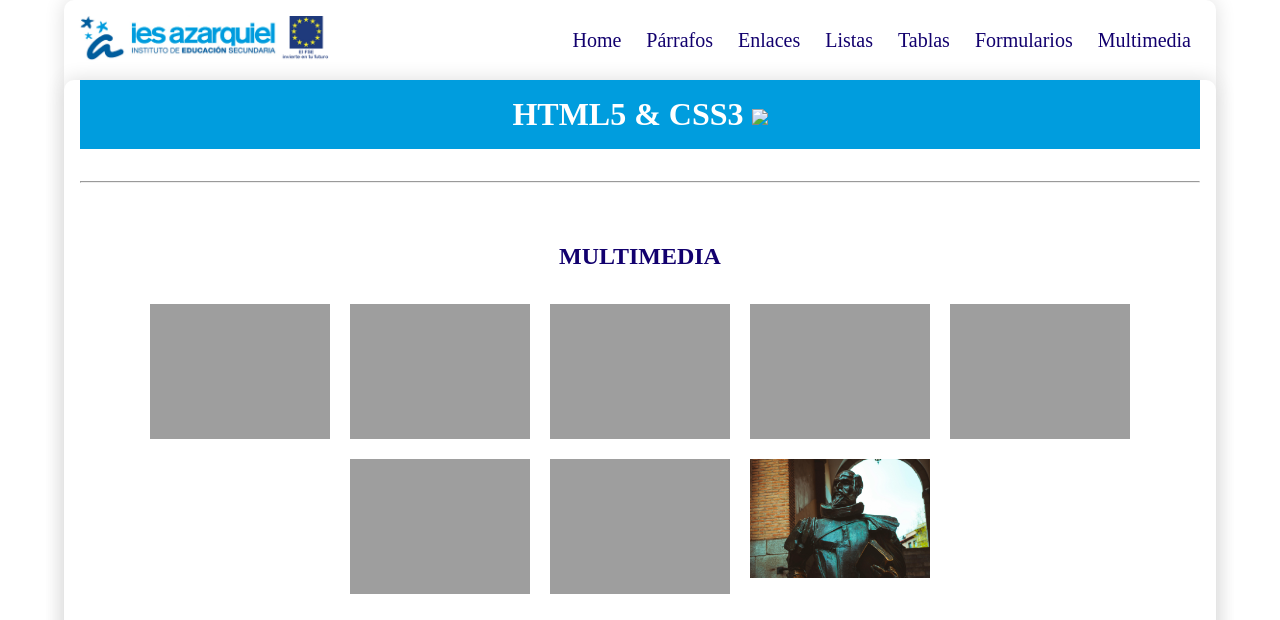
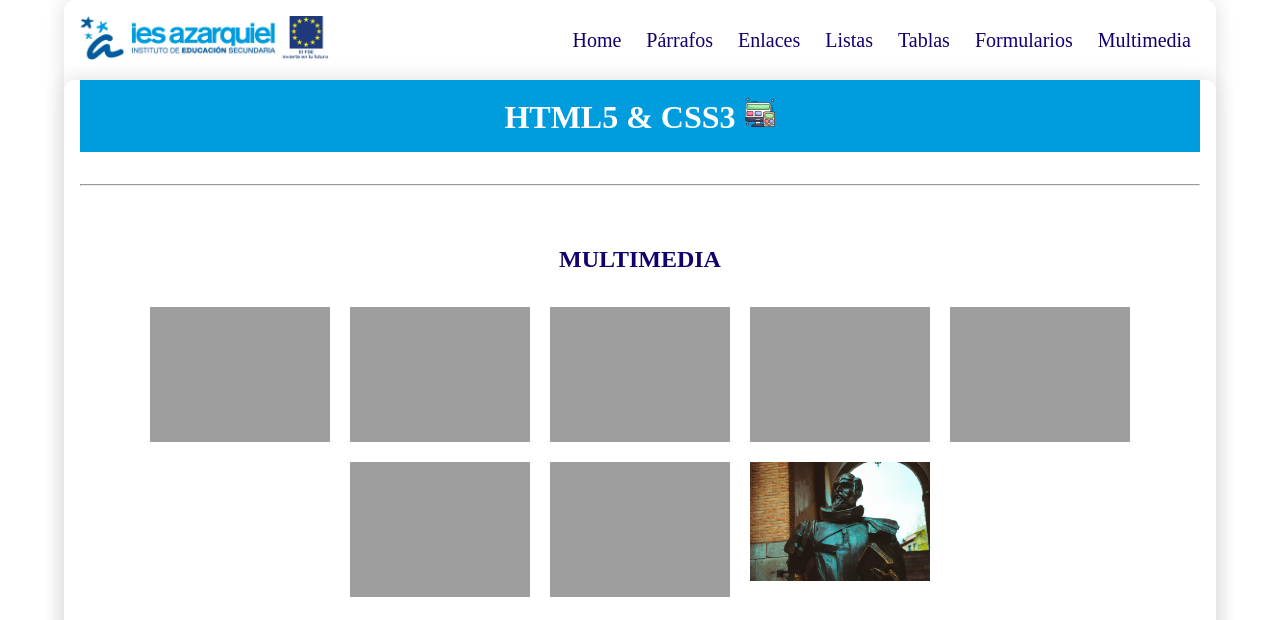
Before and after one commit to xni0/web2024, a plain HTML site: page multimedia.html in a window 1280 px wide. Shown: the top 620 px of the page. Drawn offline with Linux system fonts and the light colour scheme; the site is published under a folder, as on GitHub Pages, so addresses that start at the root find nothing.

Commit message:
modificacion logo

```diff
--- a/multimedia.html
+++ b/multimedia.html
@@ -62,7 +62,7 @@
         </header>
         <main class="shadow">
             <div class="px-3">
-                <h1 class="text-center bg-azul-o text-white py-3">HTML5 & CSS3 <img src="/img/dispositivos-responsivos.png" ></h1>
+                <h1 class="text-center bg-azul-o text-white py-3">HTML5 & CSS3 <img src="img/dispositivos-responsivos.png" ></h1>
             </div>
             <div class="px-3">
                 <hr>
```
